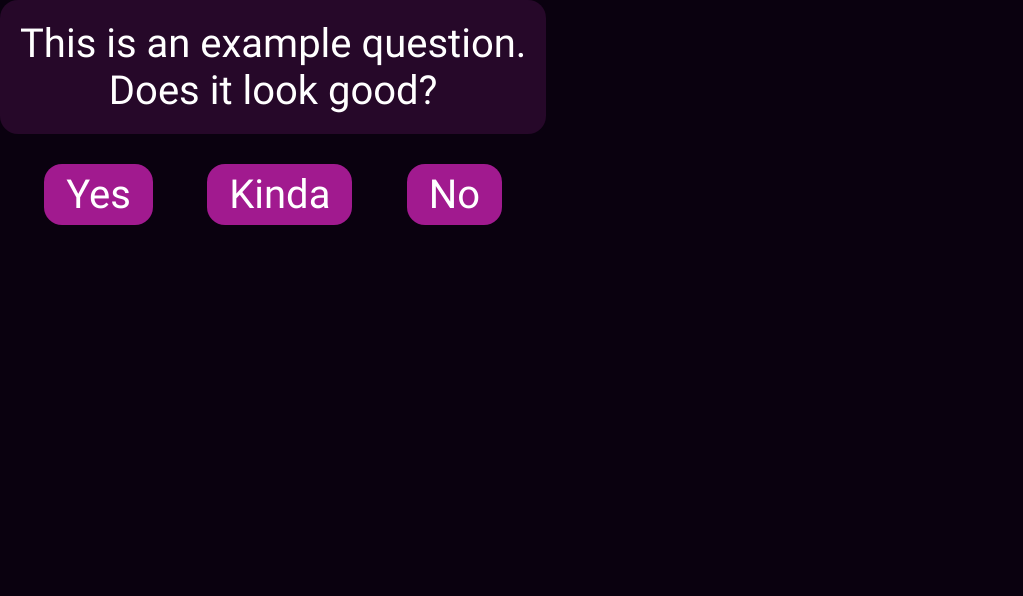
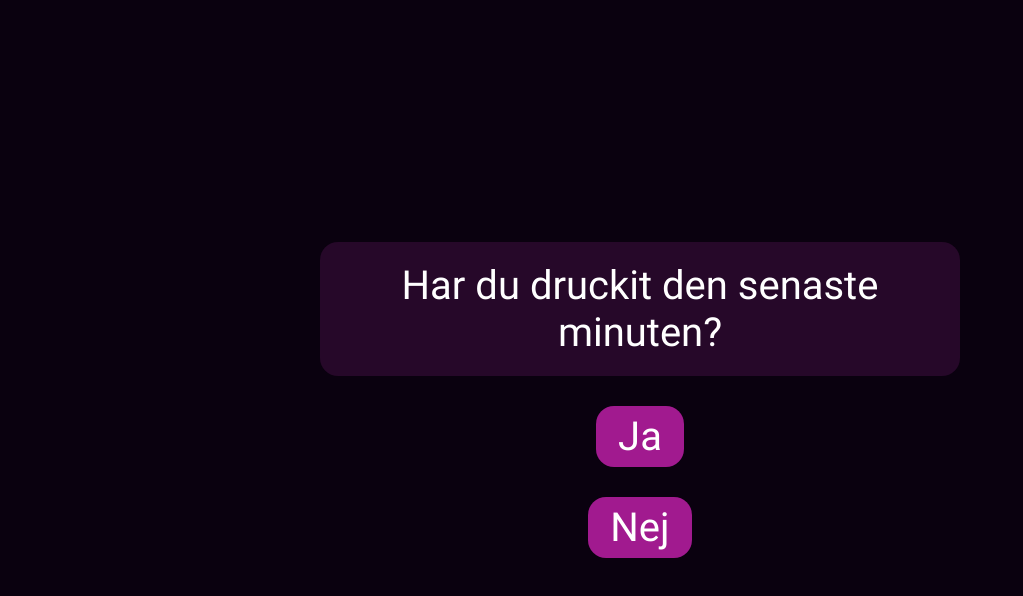
Before and after one commit to Nuffsly/krokkompassen, an Angular app: page / in a window 1280 px wide. Shown: the top 596 px of the page, without its empty margins (0-1023 px from the left). Built offline with nearby package versions, Linux system fonts and the light colour scheme.

Commit message:
Almost got MVP working

```diff
--- a/src/app/question-blocks/question-blocks.component.html
+++ b/src/app/question-blocks/question-blocks.component.html
@@ -1,8 +1,6 @@
 <div class="question-node">
-    <p class="question-text">This is an example question.<br> Does it look good?</p>
-    <div class="answer-region">
-        <button class="answer-button">Yes</button>
-        <button class="answer-button">Kinda</button>
-        <button class="answer-button">No</button>
+    <p class="question-text">{{qText}}</p>
+    <div class="answer-region" *ngFor="let answer of answers">
+        <button class="answer-button">{{answer.answerBody}}</button>
     </div>
 </div>
--- a/src/app/question-blocks/question-blocks.component.scss
+++ b/src/app/question-blocks/question-blocks.component.scss
@@ -7,6 +7,11 @@ $textColor: rgb(255, 255, 255);
   display: inline-block;
   width: auto;
   height: auto;
+
+  position: fixed;
+  top: 50%;
+  left: 50%;
+  transform: translate(-50%, -50%);
 }
 
 .question-text {
--- a/src/app/question-blocks/question-blocks.component.ts
+++ b/src/app/question-blocks/question-blocks.component.ts
@@ -1,10 +1,71 @@
-import { Component } from '@angular/core';
+import { ViewChild } from '@angular/core';
+import { ElementRef } from '@angular/core';
+import { Component, OnInit } from '@angular/core';
+import questionData from '../../assets/json/questions.json'
 
 @Component({
   selector: 'app-question-blocks',
   templateUrl: './question-blocks.component.html',
   styleUrls: ['./question-blocks.component.scss']
 })
-export class QuestionBlocksComponent {
 
+export class QuestionBlocksComponent implements OnInit {
+  questions!: Question[];
+  qText: string = "";
+  answers: Answer[] = new Array<Answer>();
+
+  ngOnInit(): void {
+    this.questions = deserializeQuestions(questionData);
+
+    this.displayQuestion(1);
+  }
+
+  displayQuestion(id: number) {
+    let question: Question | undefined = this.questions.find((e) => {return e.id === id});
+    if (question !== undefined){
+      this.qText = question.questionBody;
+      this.answers = question.answers;
+    }
+  }
 }
+
+class Question{
+  id: number;
+  questionBody: string;
+  answers: Answer[];
+
+  constructor(id: number, question: string, answers: Answer[]){
+    this.id = id;
+    this.questionBody = question;
+    this.answers = answers;
+  }
+}
+
+class Answer{
+  answerBody: string;
+  leadsTo: number;
+
+  constructor(answer: string, leadsTo: number){
+    this.answerBody = answer;
+    this.leadsTo = leadsTo;
+  }
+}
+
+function deserializeQuestions(questionData: { id: number; questionBody: string; answers: { answerBody: string; leadsTo: number; }[]; }[]): Question[] {
+  let result: Question[] = Array<Question>();
+
+  questionData.forEach(element => {
+    result.push(new Question(element.id, element.questionBody, deSerializeAnswers(element.answers)));
+  });
+
+  return result;
+}
+function deSerializeAnswers(answers: { answerBody: string; leadsTo: number; }[]): Answer[] {
+  let result: Answer[] = Array<Answer>();
+
+  answers.forEach(element => {
+    result.push(new Answer(element.answerBody, element.leadsTo));
+  });
+
+  return result;
+}
--- /dev/null
+++ b/src/assets/json/questions.json
@@ -0,0 +1,16 @@
+[
+  {
+    "id": 1,
+    "questionBody": "Har du druckit den senaste minuten?",
+    "answers": [
+      { "answerBody": "Ja", "leadsTo": 2 },
+      { "answerBody": "Nej", "leadsTo": 3 }
+    ]
+  },
+
+  {
+    "id": 2,
+    "questionBody": "Ta en klunk!",
+    "answers": [{ "answerBody": "Tack!", "leadsTo": 1 }]
+  }
+]
--- a/tsconfig.json
+++ b/tsconfig.json
@@ -22,7 +22,9 @@
     "lib": [
       "ES2022",
       "dom"
-    ]
+    ],
+    "resolveJsonModule": true,
+    "allowSyntheticDefaultImports": true
   },
   "angularCompilerOptions": {
     "enableI18nLegacyMessageIdFormat": false,
```
